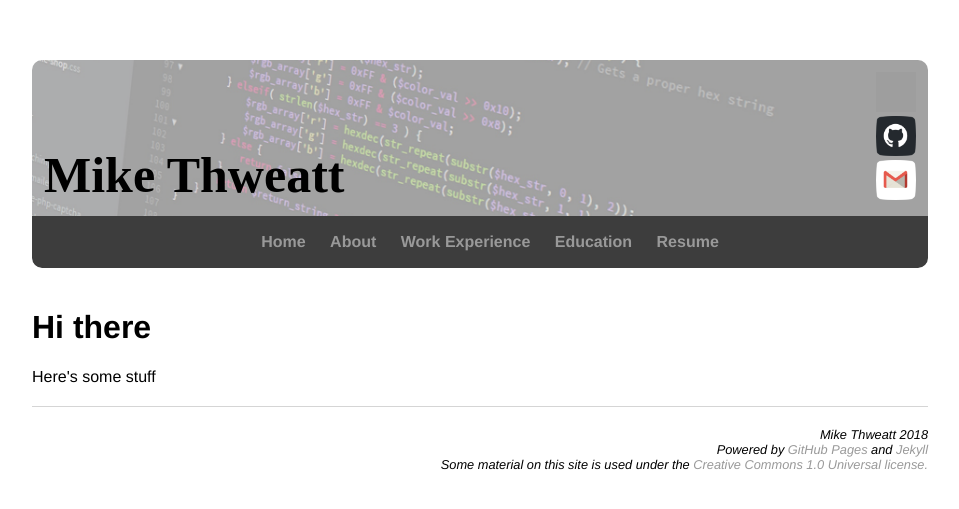
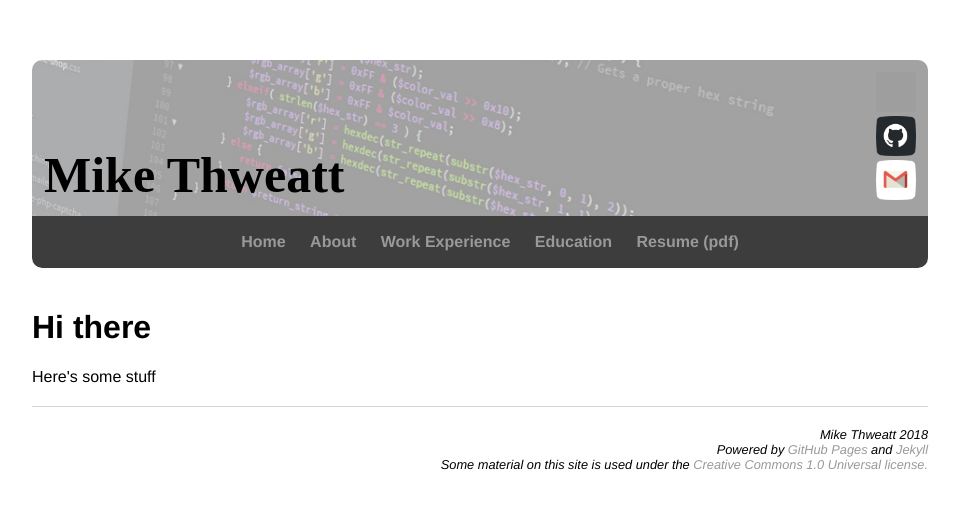
Before and after one commit to thweattm/thweattm.github.io, a Jekyll site: the page built from index.html, in a window 1280 px wide. Shown: the top 509 px of the page, without its empty margins (160-1119 px from the left). Built offline with Jekyll 4.4.1, drawn with Linux system fonts in a browser that asks for light colours; grey boxes are pictures that could not be loaded.

Commit message:
Update default.html

```diff
--- a/_layouts/default.html
+++ b/_layouts/default.html
@@ -26,7 +26,7 @@
 						<li><a href="/about">About</a></li>
 						<li><a href="/work">Work Experience</a></li>
 						<li><a href="/education">Education</a></li>
-						<li><a href="/docs/Mike_Thweatt_Resume.pdf" target="_blank">Resume</a></li>
+						<li><a href="/docs/Mike_Thweatt_Resume.pdf" target="_blank">Resume (pdf)</a></li>
 					</ul>
 				</nav>
 			</div>
```
